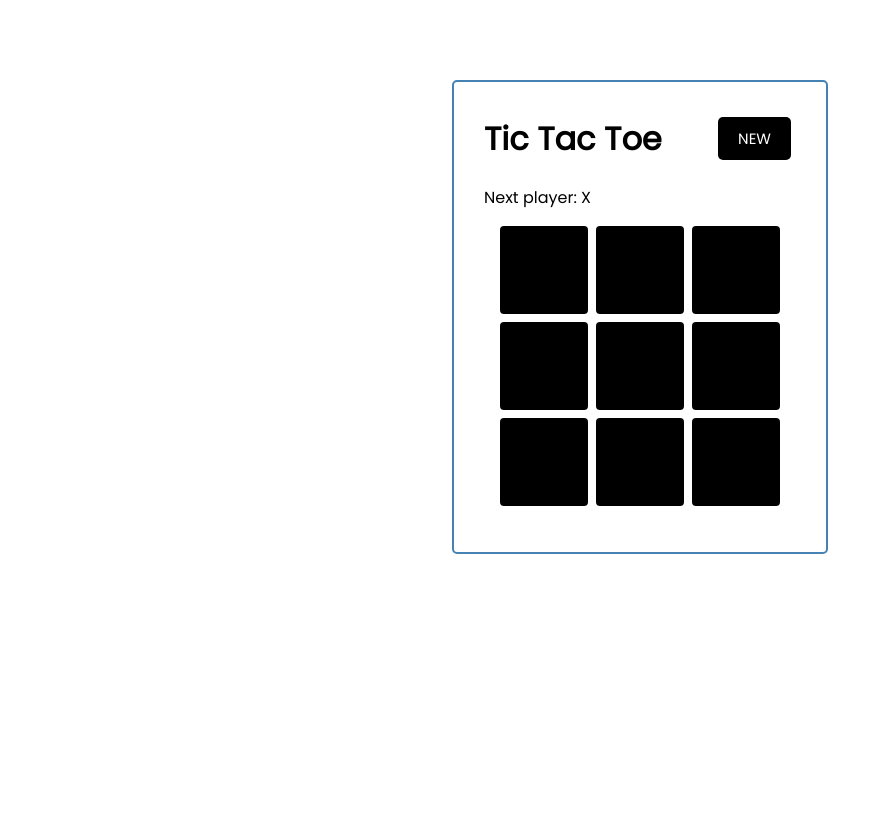
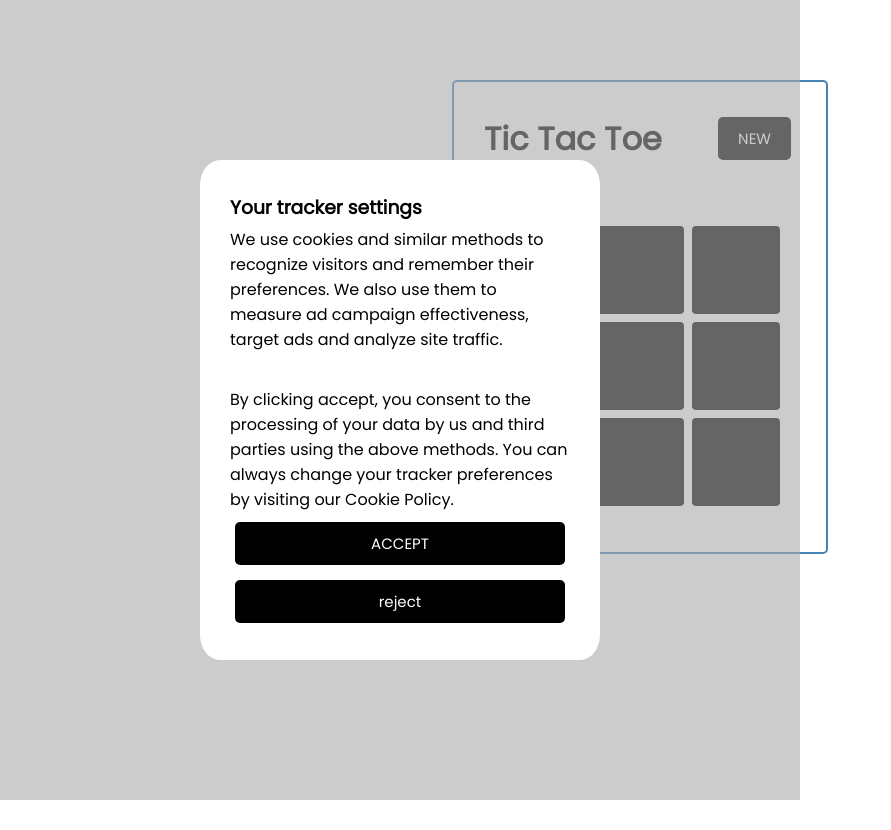
Before and after one commit to JTiefnig/reactGame, a React (Create React App) app: page / in a window 1280 px wide. Shown: the whole page, without its empty margins (0-891 px from the left). Built offline with nearby package versions, Linux system fonts and the light colour scheme.

Commit message:
added Browser Data Warning

```diff
--- a/package.json
+++ b/package.json
@@ -1,4 +1,5 @@
 {
+  "homepage": "https://jtiefnig.github.io/reactGame/",
   "name": "idvers",
   "version": "0.1.0",
   "private": true,
@@ -16,7 +17,9 @@
     "start": "react-scripts start --openssl-legacy-provider",
     "build": "react-scripts build --openssl-legacy-provider",
     "test": "react-scripts test",
-    "eject": "react-scripts eject"
+    "eject": "react-scripts eject",
+    "predeploy": "npm run build",
+    "deploy": "gh-pages -d build"
   },
   "eslintConfig": {
     "extends": [
@@ -37,6 +40,7 @@
     ]
   },
   "devDependencies": {
+    "gh-pages": "^3.2.3",
     "react-error-overlay": "^6.0.9"
   }
 }
--- a/src/App.js
+++ b/src/App.js
@@ -2,6 +2,8 @@ import React from "react";
 import Header from "./components/Header";
 import Board from "./components/Board";
 import HistoryButton from "./components/HistoryButton";
+import BrowserDataWarning from "./components/BrowserDataWarning";
+import { toBeRequired } from "@testing-library/jest-dom/dist/matchers";
 
 class App extends React.Component {
   constructor(props) {
@@ -17,16 +19,20 @@ class App extends React.Component {
           },
         ],
         xIsNext: true,
+        browserDataConfirmation: false,
+        warningShown: false,
       };
     }
   }
 
   savestate() {
+    if (this.state.browserDataConfirmation)
       localStorage.setItem(
         "gamestate",
         JSON.stringify({
           history: this.state.history,
           xIsNext: this.state.xIsNext,
+          browserDataConfirmation: this.state.browserDataConfirmation,
         })
       );
   }
@@ -61,6 +67,15 @@ class App extends React.Component {
     this.setState({
       history: clearhistory,
       xIsNext: true,
+    });
+
+    this.savestate();
+  }
+
+  confirmBrowserData(confirm) {
+    this.setState({
+      browserDataConfirmation: confirm,
+      warningShown: true,
     });
 
     this.savestate();
@@ -104,8 +119,24 @@ class App extends React.Component {
       );
     });
 
+    const warningRender = () => {
+      console.log(
+        this.state.browserDataConfirmation + "-" + this.state.warningShown
+      );
+
+      if (!this.state.browserDataConfirmation && !this.state.warningShown)
+        return (
+          <BrowserDataWarning
+            onAccept={(val) => this.confirmBrowserData(val)}
+          />
+        );
+
+      return <></>;
+    };
+
     return (
       <>
+        {warningRender()}
         <div className="container">
           <div className="gameContainer">
             <Header onClick={() => this.clearBoard()} text="Tic Tac Toe" />
--- /dev/null
+++ b/src/components/BrowserDataWarning.jsx
@@ -0,0 +1,30 @@
+import { useState } from "react";
+
+const BrowserDataWarning = ({ onAccept }) => {
+  return (
+    <div className="FullScreenContainer">
+      <div className="WarningBox">
+        <h3>Your tracker settings</h3>
+        <a>
+          We use cookies and similar methods to recognize visitors and remember
+          their preferences. We also use them to measure ad campaign
+          effectiveness, target ads and analyze site traffic.
+        </a>
+        <br></br>
+        <a>
+          By clicking accept, you consent to the processing of your data by us
+          and third parties using the above methods. You can always change your
+          tracker preferences by visiting our Cookie Policy.
+        </a>
+        <button className="btn" onClick={() => onAccept(true)}>
+          ACCEPT
+        </button>
+        <button className="btn" onClick={() => onAccept(false)}>
+          reject
+        </button>
+      </div>
+    </div>
+  );
+};
+
+export default BrowserDataWarning;
--- a/src/components/HistoryButton.jsx
+++ b/src/components/HistoryButton.jsx
@@ -14,10 +14,10 @@ class HistoryButton extends React.Component {
     let lilBoard = [];
     lilBoard.push(
       <>
-        <line key="l1" className="draw" x1="33%" y1="0%" x2="33%" y2="100%" />
-        <line key="l2" className="draw" x1="66%" y1="0%" x2="66%" y2="100%" />
-        <line key="l3" className="draw" x1="0%" y1="33%" x2="100%" y2="33%" />
-        <line key="l4" className="draw" x1="0%" y1="66%" x2="100%" y2="66%" />
+        <line className="draw" x1="33%" y1="0%" x2="33%" y2="100%" />
+        <line className="draw" x1="66%" y1="0%" x2="66%" y2="100%" />
+        <line className="draw" x1="0%" y1="33%" x2="100%" y2="33%" />
+        <line className="draw" x1="0%" y1="66%" x2="100%" y2="66%" />
       </>
     );
 
@@ -32,7 +32,6 @@ class HistoryButton extends React.Component {
           lilBoard.push(
             <>
               <line
-                key={id + "a"}
                 className="draw"
                 x1={ix * 33 + ofs + "%"}
                 y1={iy * 33 + ofs + "%"}
@@ -40,7 +39,6 @@ class HistoryButton extends React.Component {
                 y2={iy * 33 + ofs + sS + "%"}
               />
               <line
-                key={id + "b"}
                 className="draw"
                 x1={ix * 33 + ofs + sS + "%"}
                 y1={iy * 33 + ofs + "%"}
@@ -56,7 +54,6 @@ class HistoryButton extends React.Component {
           const py = iy * 33 + 17;
           lilBoard.push(
             <circle
-              key={id}
               className="draw"
               cx={px + "%"}
               cy={py + "%"}
@@ -67,9 +64,7 @@ class HistoryButton extends React.Component {
         }
       }
 
-    let svgContent = lilBoard.map((el, id) => {
-      return <g key={id}>{el}</g>;
-    });
+    let svgContent = lilBoard.map((el, id) => <g key={id}>{el}</g>);
 
     return (
       <button className="historyButton" onClick={() => this.props.onClick()}>
--- a/src/index.css
+++ b/src/index.css
@@ -220,6 +220,32 @@ ol {
   }
 }
 
+.FullScreenContainer {
+  display: flex;
+  flex-direction: row;
+  justify-content: center;
+
+  position: fixed;
+
+  width: 100vh;
+  height: 100vh;
+  z-index: 99;
+
+  background: #aaaaaa98;
+}
+
+.WarningBox {
+  display: flex;
+  flex-direction: column;
+  justify-content: space-around;
+  height: 500px;
+  width: 400px;
+  padding: 30px;
+  background-color: white;
+  border-radius: 5%;
+  margin: 20% auto;
+}
+
 .draw {
   stroke-dasharray: 2338.5;
   animation: dash2 4s linear;
```
Also changed, not shown: 1 other file (tests, documents, lock files or other folders). Lines whose indentation alone changed are shown as unchanged.
